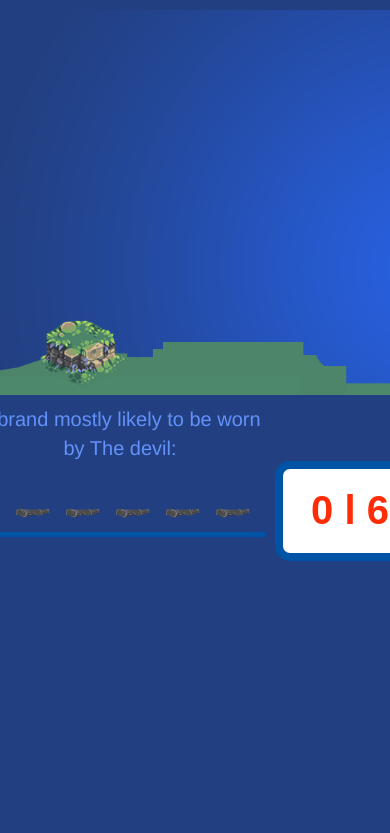
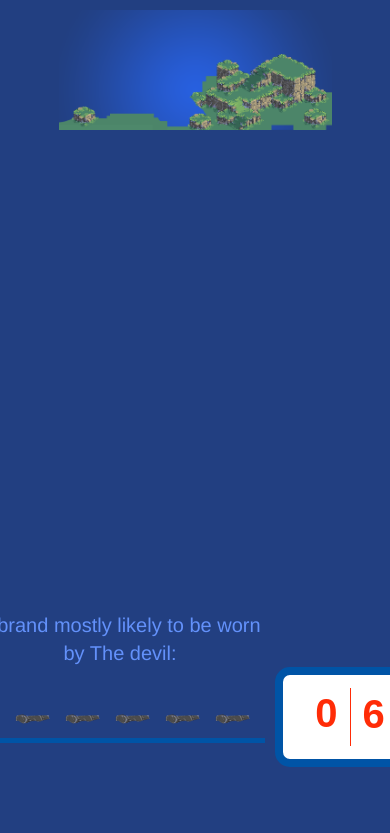
Before and after one commit to ambouh/hangman, a PHP site: page /index.html in a window 390 px wide; the page is wider, and only the part inside the window is pictured. Shown: the part 52-885 px from the top of that part. Before the commit the page ends 613 px from the top of that part, so only its background shows below. Run offline with PHP 8.4, Linux system fonts and the light colour scheme; some libraries are stand-ins or nearby versions.

Commit message:
modified screen sizes for mobile and added a divider for scoreboard

```diff
--- a/index.html
+++ b/index.html
@@ -28,7 +28,7 @@
     </section>
     <section id="scorewrap">
         <div id="scoreboard">
-            <p><span id="score"></span><span> l 6</span></p>
+            <p><span id="score" ></span><img id="divider-bar" src="images/divider-bar.png"><span>6</span></p>
         </div>
     </section>
 
--- a/styles.css
+++ b/styles.css
@@ -112,6 +112,9 @@
     width: 100%;
 }
 
+#divider-bar {
+    margin: 0 10px;
+}
 
 #dummy{
     position:absolute;
@@ -121,6 +124,17 @@
 
 /*small-screen sizes*/
 
-@media screen and (max-width:800px) {}
+@media screen and (max-width:800px) {
+    #wrapper {
+        width: 70%;
+        height: 70%;
+    }
+
+    main {
+        width: 70%;
+        height: 70%;
+    }
+
+}
 
 @media screen and (max-width:560px) {}
```
Also changed, not shown: script.js (+8 -0 lines), images/divider-bar.png (added), 1 other file.
